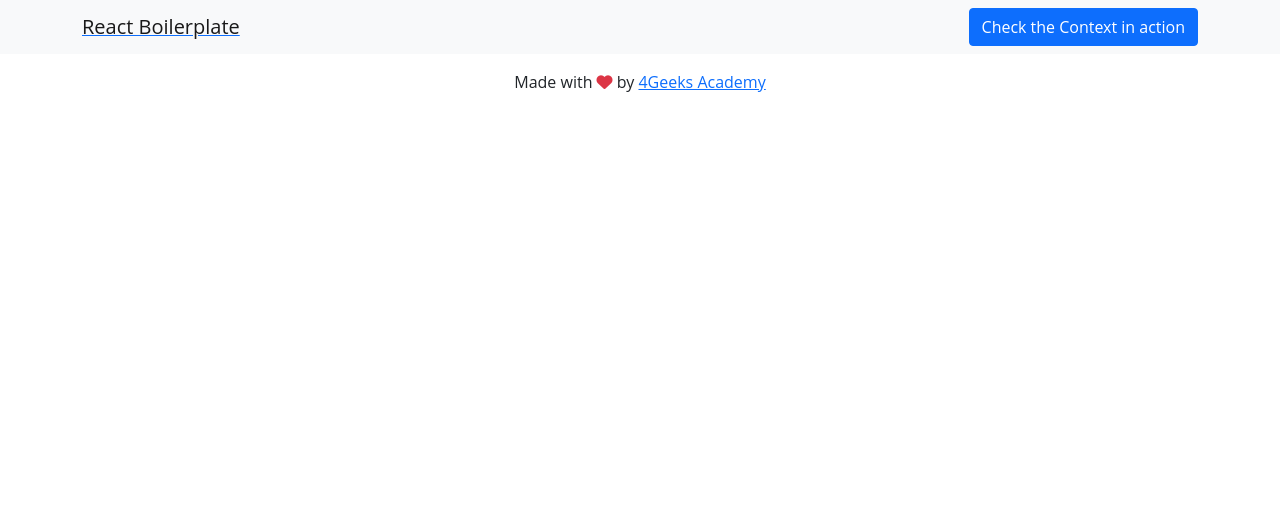
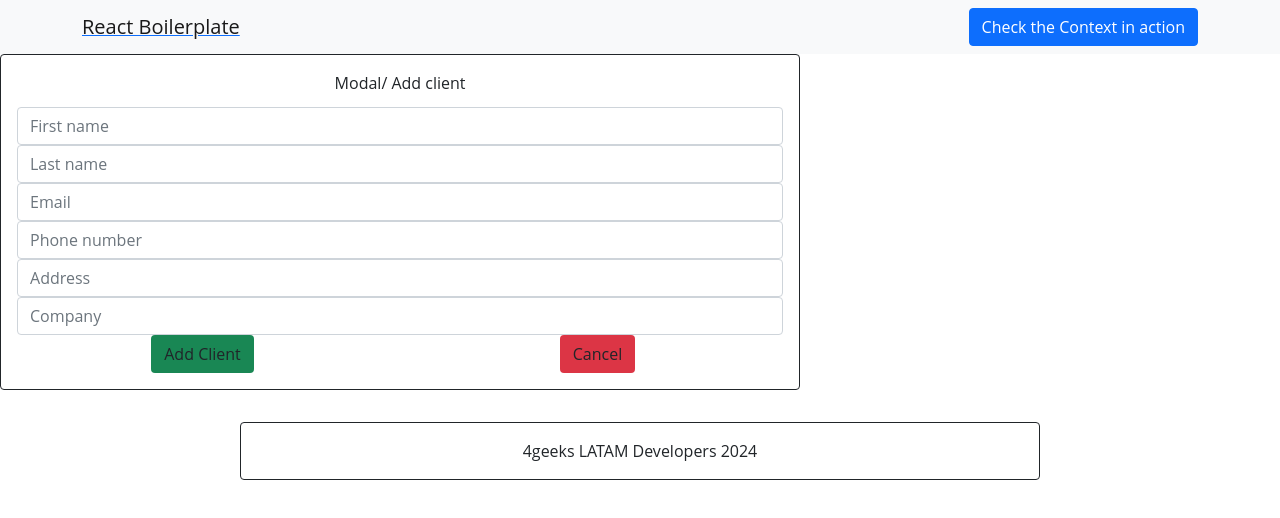
Before and after one commit to 4GeeksAcademy/CRM-for-SME, a React app: page /modal in a window 1280 px wide. Built offline with nearby package versions, Linux system fonts and the light colour scheme; no server answers.

Commit message:
modaladdclient,useinfo

```diff
--- a/src/front/js/component/footer.js
+++ b/src/front/js/component/footer.js
@@ -1,10 +1,14 @@
 import React, { Component } from "react";
 
 export const Footer = () => (
-	<footer className="footer mt-auto py-3 text-center">
-		<p>
-			Made with <i className="fa fa-heart text-danger" /> by{" "}
-			<a href="http://www.4geeksacademy.com">4Geeks Academy</a>
-		</p>
+	<footer className="footer mt-auto py-3 text-center justify-content-center d-md-flex ">
+
+	<div className="card border-dark mb-3" style={{width: "50rem"}}>
+    	<div className="card-body">
+        	<center>
+         		4geeks LATAM Developers 2024
+        	</center>
+        </div>
+	</div>
 	</footer>
 );
--- /dev/null
+++ b/src/front/js/component/modalAddClient.jsx
@@ -0,0 +1,41 @@
+import React from "react";
+import { Link } from "react-router-dom";
+
+
+
+
+
+export const ModalAddClient = () => {
+    return(
+
+<div className="card border-dark mb-3" style={{width: "50rem"}}>
+    <div className="card-body">
+
+        <div className="container-fluid d-flex justify-content-center align-items-center">
+        Modal/ Add client
+
+         </div>
+
+        <label htmlFor="card" className="form-control border-0 fw-bold"></label>
+        <input className="form-control" placeholder="First name "/>
+        <input className="form-control" placeholder="Last name "/>
+        <input className="form-control" placeholder="Email "/>
+        <input className="form-control" placeholder="Phone number "/>
+        <input className="form-control" placeholder="Address "/>
+        <input className="form-control" placeholder="Company "/>
+
+        <div className="row">
+            <div className="col-6">
+
+                <button href="#" className="btn bg-success mx-auto d-block">Add Client</button>
+            </div>
+            <div className="col-6">
+                <button href="#" className="btn bg-danger mx-auto d-block">Cancel</button>
+            </div>
+        </div>
+
+    </div>
+</div>
+
+    );
+};
--- a/src/front/js/layout.js
+++ b/src/front/js/layout.js
@@ -10,6 +10,8 @@ import injectContext from "./store/appContext";
 
 import { Navbar } from "./component/navbar";
 import { Footer } from "./component/footer";
+import {ModalAddClient} from"./component/modalAddClient.jsx";
+import {UserInfo} from"./pages/UserInfo.jsx";
 
 //create your first component
 const Layout = () => {
@@ -29,6 +31,8 @@ const Layout = () => {
                         <Route element={<Demo />} path="/demo" />
                         <Route element={<Single />} path="/single/:theid" />
                         <Route element={<h1>Not found!</h1>} />
+                        <Route element={<ModalAddClient />} path="/modal" />
+                        <Route element={<UserInfo />} path="/userinfo" />
                     </Routes>
                     <Footer />
                 </ScrollToTop>
--- /dev/null
+++ b/src/front/js/pages/UserInfo.jsx
@@ -0,0 +1,34 @@
+import React from "react";
+import { Link } from "react-router-dom";
+
+
+
+
+
+export const UserInfo = () => {
+    return(
+<div className="container-fluid">
+  <div className="card-header m-3 card text-center">
+
+             <h5 className="h2 fw-bold">
+             User info
+            </h5>
+    </div>
+
+
+    <div className="card-header m-3 card text-center fw-bold">
+        <center>
+            <div>Name:</div>
+            <div>Email:</div>
+            <button className="btn btn-secondary">Change password</button>
+
+          </center>
+    </div>
+
+
+
+
+</div>
+
+     );
+}
```
Also changed, not shown: public/index.html (line endings or trailing spaces).
